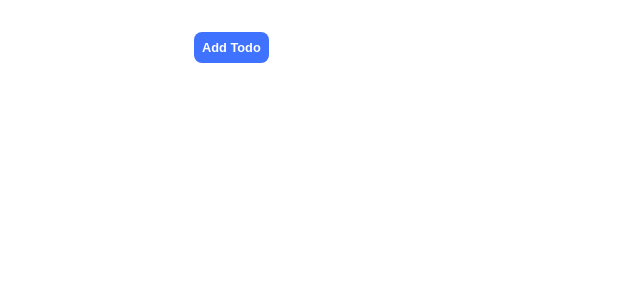
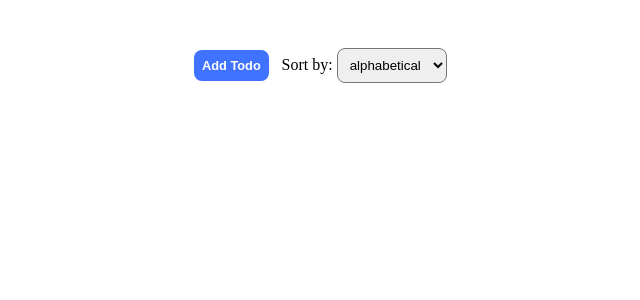
Before and after one commit to NicholasJohansan/WSS2023-Training, a PHP site: page / in a window 1280 px wide. Shown: the top 300 px of the page, without its empty margins (30-670 px from the left). Run offline with PHP 8.4, Linux system fonts and the light colour scheme.

Commit message:
Add html and css for sort select element

```diff
--- a/Session 2/Projects/ToDoList/css/style.css
+++ b/Session 2/Projects/ToDoList/css/style.css
@@ -21,10 +21,15 @@ main {
 
 #buttons {
   margin: 0 1rem;
-  /* background-color: #f5f5f5; */
-  /* border-radius: 1rem; */
-  /* padding: 1rem; */
+  display: flex;
+  gap: 0.8rem;
+  align-items: center;
   box-sizing: border-box;
+}
+
+#buttons #sort-by {
+  padding: 0.5rem;
+  border-radius: 0.5rem;
 }
 
 #buttons #add-todo {
--- a/Session 2/Projects/ToDoList/index.html
+++ b/Session 2/Projects/ToDoList/index.html
@@ -13,6 +13,11 @@
   <main>
     <div id="buttons">
       <button id="add-todo">Add Todo</button>
+      <p>Sort by: <select id="sort-by">
+        <option value="alphabetical">alphabetical</option>
+        <option value="category">category</option>
+        <option value="deadline">deadline</option>
+      </select></p>
     </div>
     <div id="todos">
     </div>
```
